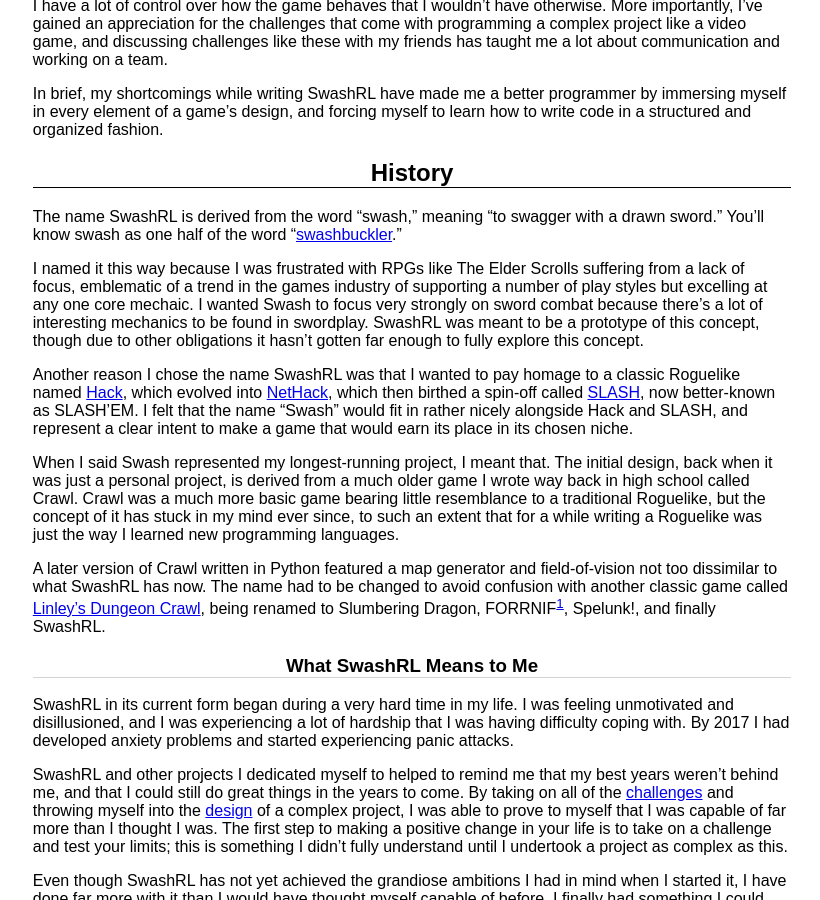
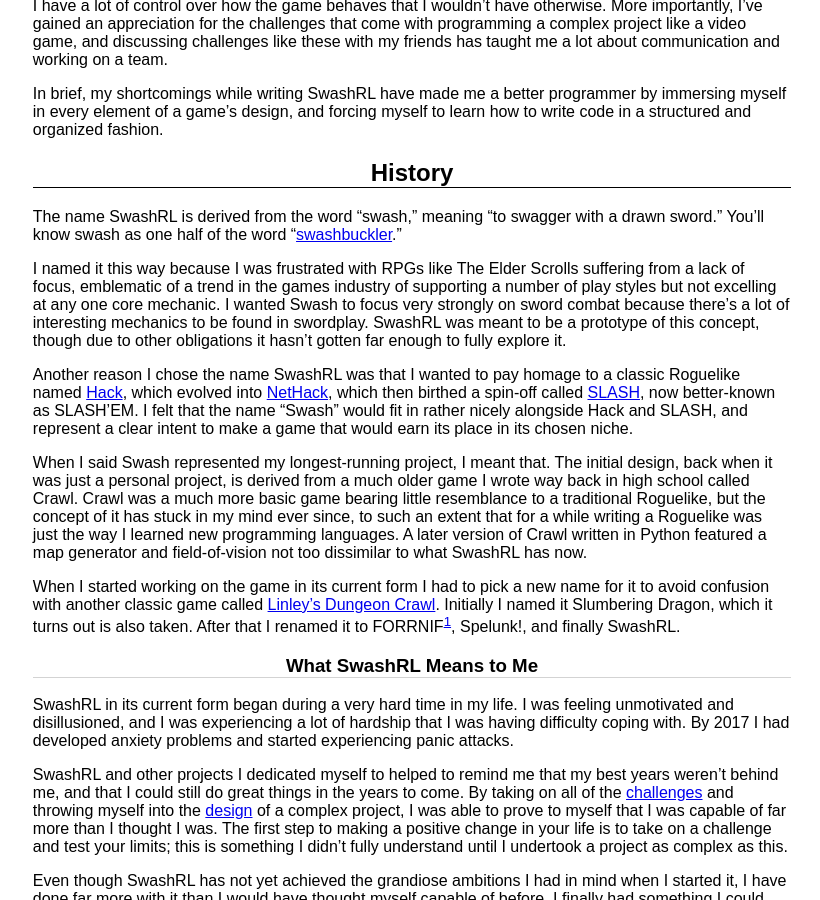
Before and after one commit to swashdev/swashdev.github.io, a Jekyll site: the page built from _posts/2021-04-13-swashrl.md, in a window 1280 px wide and 900 px high, scrolled down 2554 px. Shown: the whole window, without its empty margins (228-1048 px from the left). Built offline with Jekyll 4.4.1, drawn with Linux system fonts in a browser that asks for light colours; some of the changed text lies outside the part shown.

Commit message:
tighten up some of the wording in SwashRL.

```diff
--- a/_posts/2021-04-13-swashrl.md
+++ b/_posts/2021-04-13-swashrl.md
@@ -146,8 +146,8 @@
 However, when supporting multiple operating systems became a priority, I opted
 to translate this display into [SDL][SDL], which already supports multiple
 operating systems, allowing me to simulate a computer terminal in a graphical
-window.  My solution to this was to allow the game to support multiple methods
-of display depending on the user's preferences.
+window.  In its current form the game can run either in the terminal or in its
+own window which it draws itself, depending on the user's preference.
 
 [SDL]: https://en.wikipedia.org/wiki/Simple_DirectMedia_Layer
 
@@ -199,11 +199,11 @@
 
 I named it this way because I was frustrated with RPGs like The Elder Scrolls
 suffering from a lack of focus, emblematic of a trend in the games industry of
-supporting a number of play styles but excelling at any one core mechaic.  I
-wanted Swash to focus very strongly on sword combat because there's a lot of
+supporting a number of play styles but not excelling at any one core mechanic.
+I wanted Swash to focus very strongly on sword combat because there's a lot of
 interesting mechanics to be found in swordplay.  SwashRL was meant to be a
 prototype of this concept, though due to other obligations it hasn't gotten
-far enough to fully explore this concept.
+far enough to fully explore it.
 
 [swash def]: https://en.wikipedia.org/wiki/Swashbuckler#Etymology
 
@@ -224,13 +224,14 @@
 much more basic game bearing little resemblance to a traditional Roguelike,
 but the concept of it has stuck in my mind ever since, to such an extent that
 for a while writing a Roguelike was just the way I learned new programming
-languages.
+languages.  A later version of Crawl written in Python featured a map
+generator and field-of-vision not too dissimilar to what SwashRL has now.
 
-A later version of Crawl written in Python featured a map generator and
-field-of-vision not too dissimilar to what SwashRL has now.  The name had to
-be changed to avoid confusion with another classic game called
-[Linley's Dungeon Crawl][Crawl], being renamed to Slumbering Dragon,
-FORRNIF[^1], Spelunk!, and finally SwashRL.
+When I started working on the game in its current form I had to pick a new
+name for it to avoid confusion with another classic game called
+[Linley's Dungeon Crawl][Crawl].  Initially I named it Slumbering Dragon,
+which it turns out is also taken.  After that I renamed it to FORRNIF[^1],
+Spelunk!, and finally SwashRL.
 
 [Crawl]: https://en.wikipedia.org/wiki/Dungeon_Crawl_Stone_Soup#Linley's_Dungeon_Crawl
 
```
Also changed, not shown: other parts of _posts/2021-04-13-swashrl.md (+1 -1 lines).
